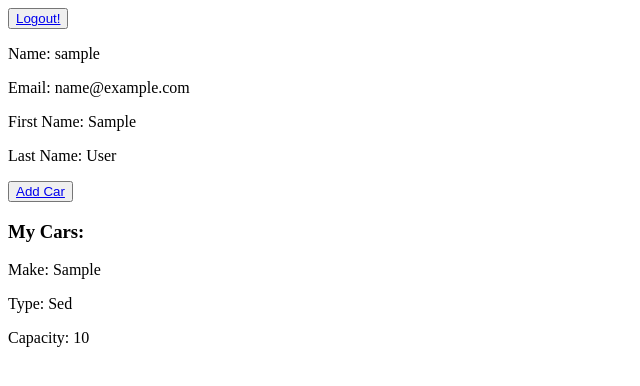
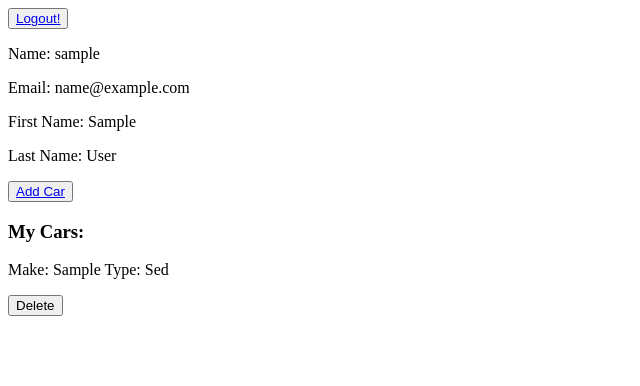
Before and after one commit to gyogy/SnowShare, a Django app: page /rides/ in a window 1280 px wide. Shown: the top 386 px of the page, without its empty margins (0-640 px from the left). Run offline with Django 3.2, Linux system fonts and the light colour scheme; a user stored in the database is signed in; tables that the repository leaves empty hold one stand-in row (values such as "Sample post").

Commit message:
added delete_car functionality

```diff
--- a/SnowShare/rides/templates/accounts/index.html
+++ b/SnowShare/rides/templates/accounts/index.html
@@ -10,7 +10,6 @@
 
 <h3> My Cars: </h3>
 {% for car in cars %}
-<p>Make: {{car.make}}</p>
-<p>Type: {{car.typ}}</p>
-<p>Capacity: {{car.capacity}}</p>
+<p>Make: {{car.make}} Type: {{car.typ}}</p>
+<form method="POST" action="{% url 'delete_car' car.id %}">{% csrf_token %}<button>Delete</button></form>
 {% endfor %}
--- a/SnowShare/rides/templates/cars/car_detail.html
+++ b/SnowShare/rides/templates/cars/car_detail.html
@@ -1,4 +1,4 @@
-<p>Make: {{new_car.make}}</p>
+<p>Make: {{new_car.make}} Type: {{new_car.typ}}</p>
 <p>Type: {{new_car.typ}}</p>
 <p>Capacity: {{new_car.capacity}}</p>
 <p>Owner name: {{new_car.owner.first_name}} {{new_car.owner.last_name}}</p>
--- a/SnowShare/rides/urls.py
+++ b/SnowShare/rides/urls.py
@@ -5,6 +5,7 @@ from . import views
 urlpatterns = [
     path('', views.index, name='index'),
     path('add_car/', views.new_car, name='add_car'),
+    path('delete_car/<int:car_id>/', views.delete_car, name='delete_car'),
     path('register/', views.registerPage, name="register"),
     path('login/', views.loginPage, name="login"),
     path('logout/', views.logoutUser, name="logout"),
--- a/SnowShare/rides/views.py
+++ b/SnowShare/rides/views.py
@@ -5,7 +5,6 @@ from django.contrib import messages
 from django.contrib.auth import authenticate, login, logout
 from django.contrib.auth.decorators import login_required
 from .models import Car
-import copy
 
 
 @login_required(login_url='login')
@@ -72,3 +71,11 @@ def new_car(request):
     else:
         form = CreateCar()
         return render(request, 'cars/add_car.html', {'form': form})
+
+
+@login_required(login_url='login')
+def delete_car(request, car_id):
+    if request.method == 'POST':
+        print('hello')
+        Car.objects.filter(id=car_id).delete()
+    return redirect('index')
```
Also changed, not shown: SnowShare/rides/migrations/0001_initial.py, SnowShare/rides/migrations/0002_auto_20200603_1540.py (deleted).
